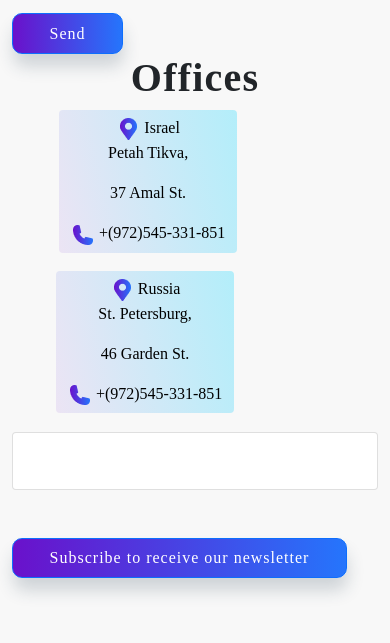
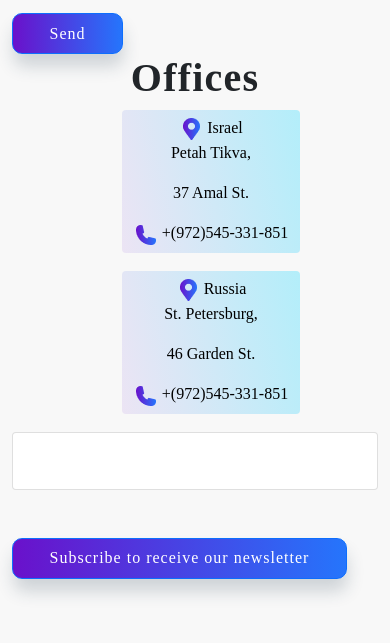
Before and after one commit to NinaDot/Brainway, a plain HTML site: page index.html in a window 390 px wide. Shown: the part 6890-7533 px from the top of the page. Drawn offline with nearby package versions, Linux system fonts and the light colour scheme.

Commit message:
add margin for contact adress

```diff
--- a/index.html
+++ b/index.html
@@ -489,7 +489,7 @@
                     <div class="col-xl-6 col-lg-6 col-md-6 col-sm-12 col-12">
                         <h3 class="contacts-title__offices">Offices</h3>
                         <div class="row justify-content-center">
-                            <div class="col-xl-6 col-lg-6 col-md px-3">
+                            <div class="col-xl-6 col-lg-6 col-md-12">
                                 <button class="btn btn-primary contacts-adress" data-bs-toggle="collapse" href="#multiCollapseExample1"
                                     aria-expanded="true"
                                     aria-controls="multiCollapseExample1">
@@ -509,7 +509,7 @@
                                     </div>
                                 </button>
                             </div>
-                            <div class="col-xl-6 col-lg-6">
+                            <div class="col-xl-6 col-lg-6 col-md-12">
                                 <button class="btn btn-primary contacts-adress" type="button" data-bs-toggle="collapse"
                                     data-bs-target="#multiCollapseExample2"
                                     aria-expanded="false" aria-controls="multiCollapseExample2">
--- a/style/contacts.css
+++ b/style/contacts.css
@@ -17,7 +17,7 @@
   text-align: center;
 }
 .contacts-adress {
-  margin: 0 5% 5% 12%;
+  margin: 0 5% 5% 25%;
   color: black;
   border: none;
   background: rgb(2, 0, 36);
--- a/style/mobile.css
+++ b/style/mobile.css
@@ -49,6 +49,10 @@
   .partners{
     display: none;
   }
+   .contacts-adress {
+  margin: 0 5% 5% 15%;
+  }
+}
 }
 @media (max-width: 767.98px) {
 
@@ -93,6 +97,9 @@
     .partners{
     display: none;
   }
+   .contacts-adress {
+  margin: 0 5% 5% 35%;
+  }
 }
 @media (max-width: 991.98px) {
   .header-menu-desktop {
@@ -128,6 +135,9 @@
   .goal-border__first {
     border-top: none;
   }
+  .contacts-adress {
+  margin: 0 5% 5% 30%;
+  }
 }
 @media (max-width: 1199.98px) {
 }
```
